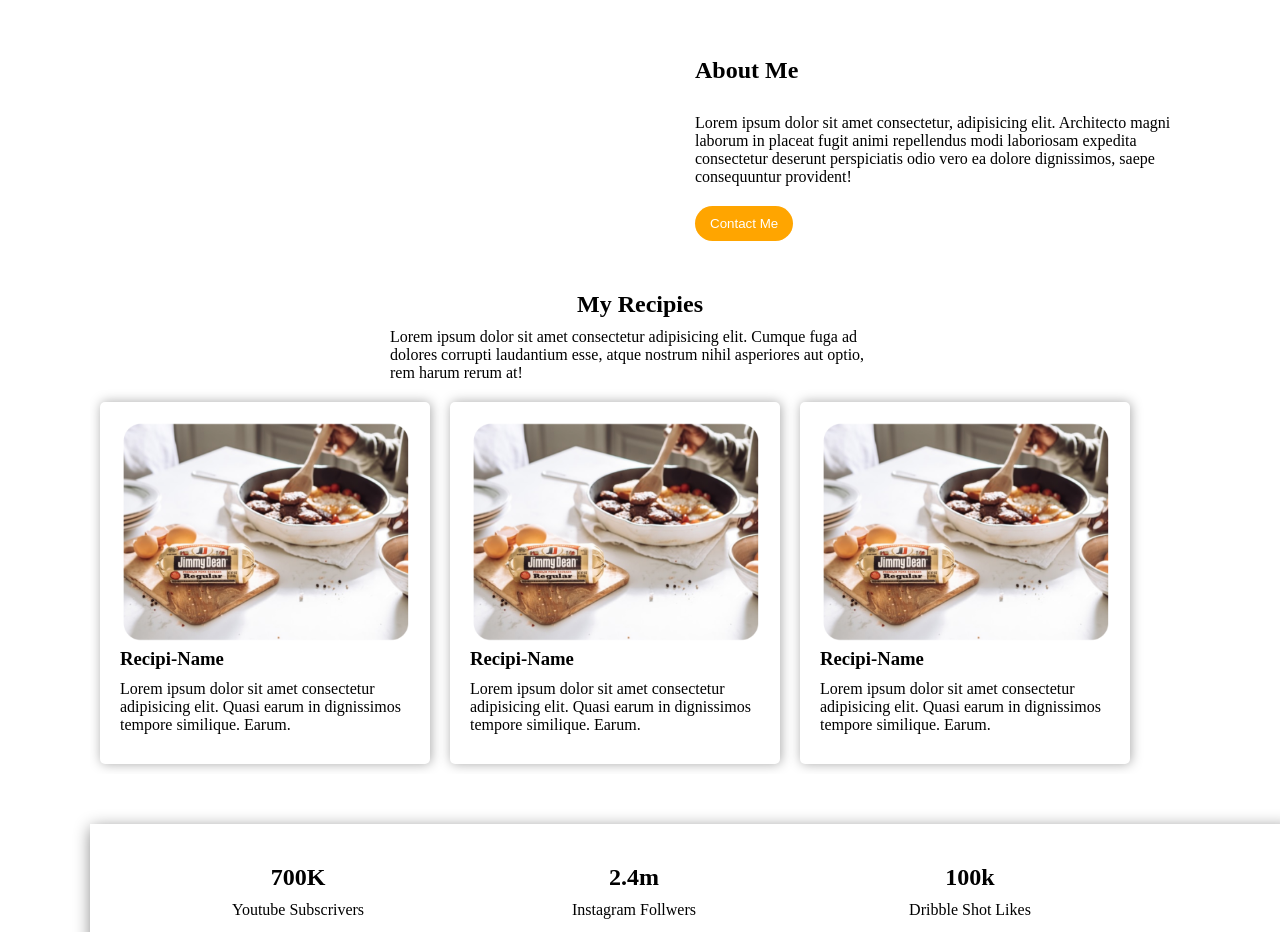
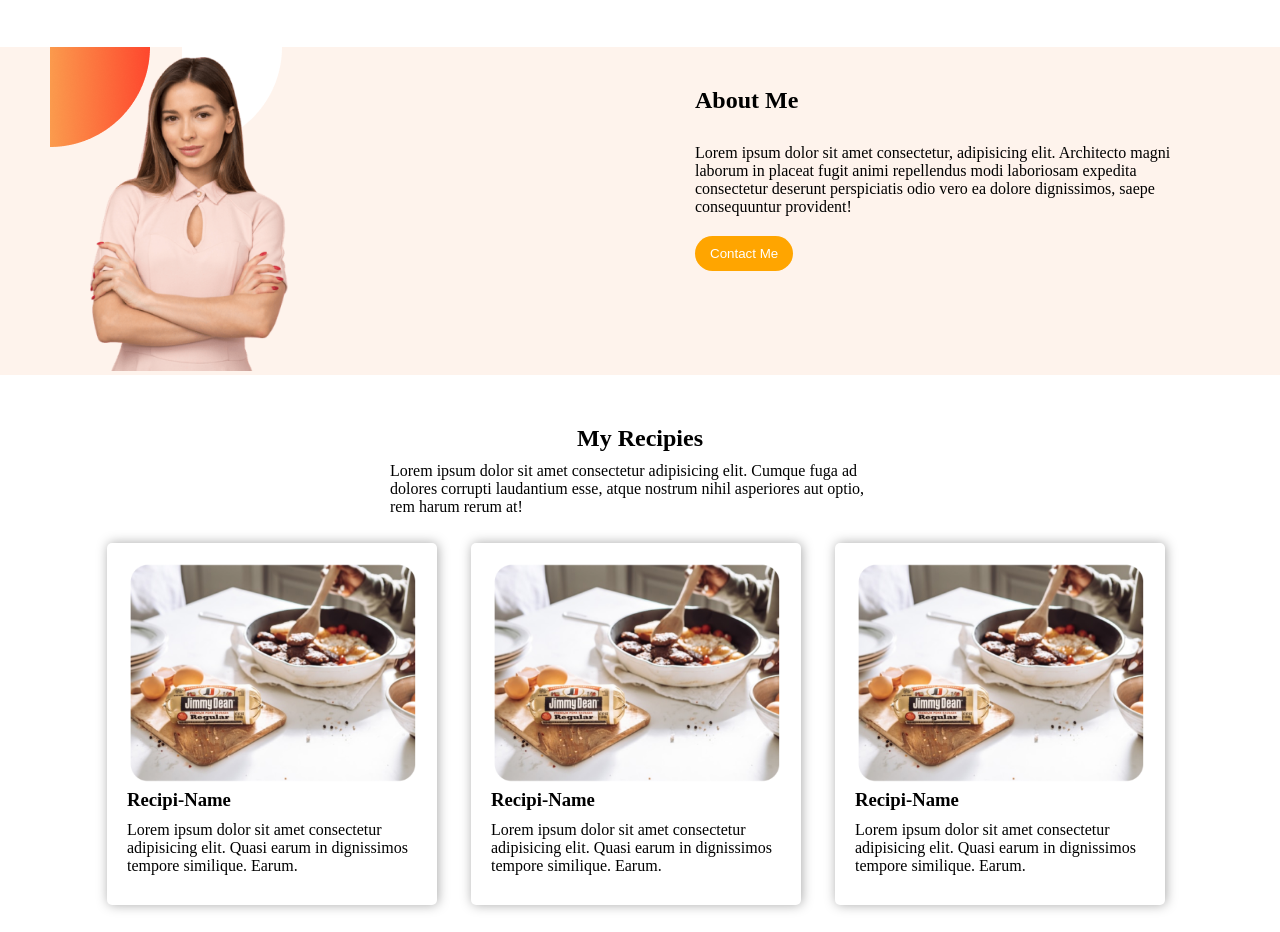
Before and after one commit to majidul-dev/Food-Service, a plain HTML site: page index.html in a window 1280 px wide. Shown: the part 396-1328 px from the top of the page. Drawn offline with Linux system fonts and the light colour scheme.

Commit message:
Fanaly Done

```diff
--- a/index.html
+++ b/index.html
@@ -30,7 +30,7 @@
         <section id="about-me">
             <div class="container">
                 <div class="about-image">
-
+                    <img src="./Images/Person Image.png" alt="" srcset="">
                 </div>
 
                 <div class="about-info">
--- a/style.css
+++ b/style.css
@@ -54,7 +54,7 @@
     border-radius: 5px;
     float: left;
     width: 30%;
-    margin: 10px;
+    margin: 17px;
     padding: 20px;
     box-shadow: 1px 0px 12px 0px darkgrey;
 }
@@ -103,6 +103,7 @@ p {
 
 /* About Me */
 #about-me{
+    background-image: url("./Images/7.png");
     overflow: hidden;
     margin: 50px 0px;
 }
@@ -110,8 +111,17 @@ p {
     width: 45%;
     float: right;
 }
+.about-image{
+    width: 45%;
+float: left;
+}
+.about-image img{
+    max-width: 40%;
+    padding-top: 10px;
+}
 .about-info h2{
     padding: 10px 0px;
+    margin-top: 30px;
 }
 .about-info p{
     padding: 10px 0px;
@@ -140,7 +150,7 @@ p {
     overflow: hidden;
     margin: auto;
     box-shadow: 2px 5px 16px 1px grey;
-    width: 1200px;
+
     padding: 40px;
 }
 .youtube{
```
Also changed, not shown: Images/7.png (added), Images/Person Image.png (added).
